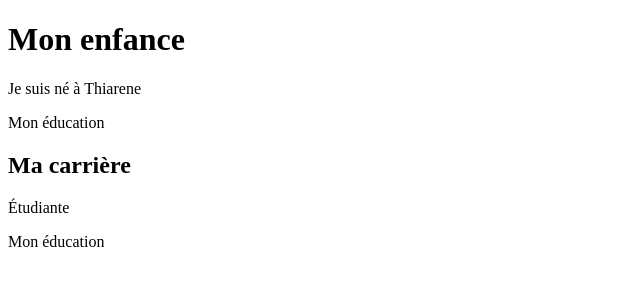
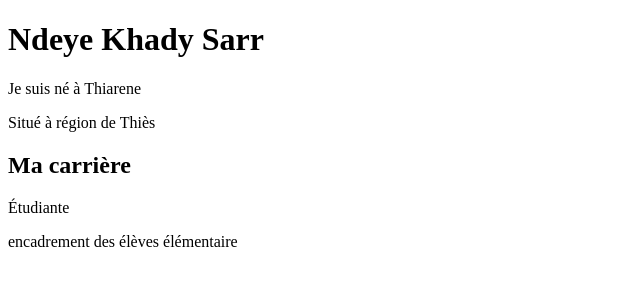
Before and after one commit to khadidiatou99/ndeyekhady2024, a plain HTML site: page étudiante.html in a window 1280 px wide. Shown: the whole page, without its empty margins (0-640 px from the left). Drawn offline with Linux system fonts and the light colour scheme.

Commit message:
Update étudiante.html

```diff
--- a/étudiante.html
+++ b/étudiante.html
@@ -7,12 +7,12 @@
 
 
        <body>
-              <h1> Mon enfance </h1>
+              <h1> Ndeye Khady Sarr </h1>
               <p> Je suis né à Thiarene </p>
-              <p> Mon éducation </p>
+              <p> Situé à région de Thiès </p>
               <h2> Ma carrière </h2>
               <p> Étudiante </p>
-              <p> Mon éducation </p>
+              <p> encadrement des élèves élémentaire</p>
        </body>
 
 
```
